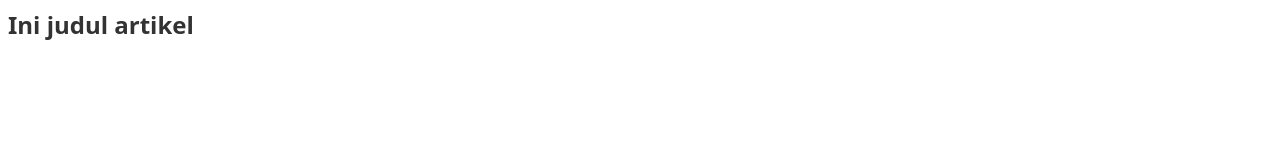
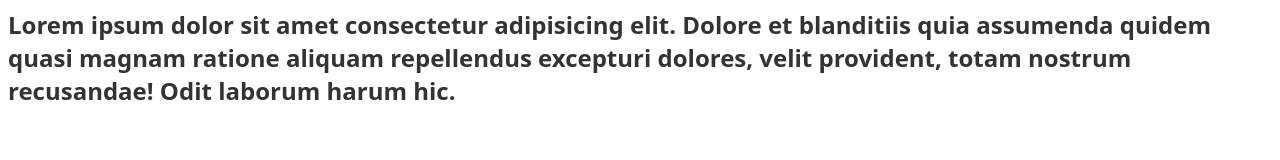
Before and after one commit to azizap306/TUGAS-2C, a plain HTML site: page tugas4/tugas-css2.html in a window 1280 px wide. Drawn offline with Linux system fonts and the light colour scheme.

Commit message:
[add] pemrograman web

```diff
--- a/tugas4/tugas-css2.html
+++ b/tugas4/tugas-css2.html
@@ -10,6 +10,6 @@
   </style>
 </head>
 <body>
-  <h2>Ini judul artikel</h2>
+  <h2>Lorem ipsum dolor sit amet consectetur adipisicing elit. Dolore et blanditiis quia assumenda quidem quasi magnam ratione aliquam repellendus excepturi dolores, velit provident, totam nostrum recusandae! Odit laborum harum hic.</h2>
 </body>
 </html>
```
